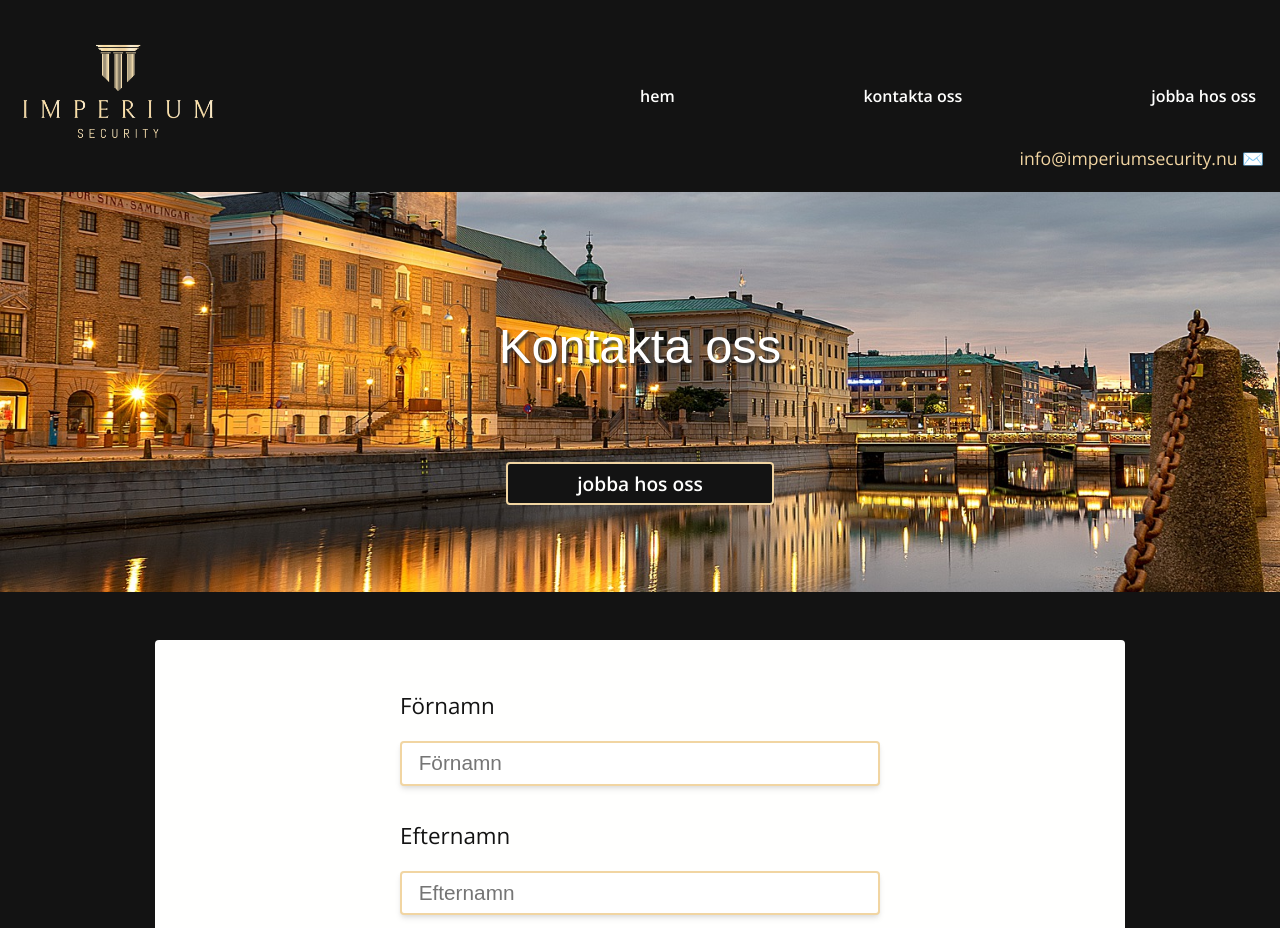
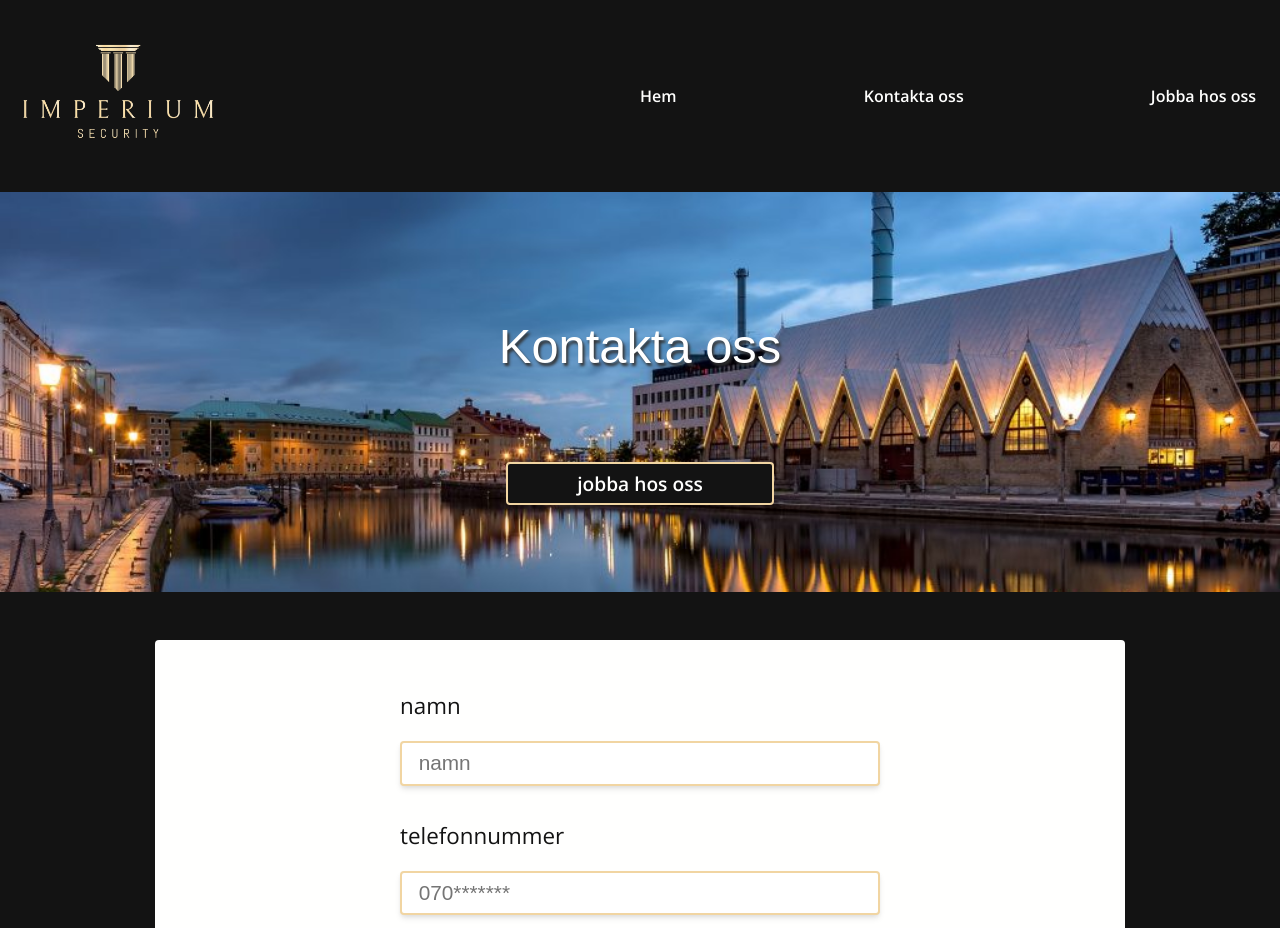
Before and after one commit to masiuciszek/imperiumsecurity, a Gatsby site: page /kontakt in a window 1280 px wide. Shown: the top 928 px of the page. Built offline with nearby package versions, Linux system fonts and the light colour scheme; Gatsby itself is replaced by a stand-in of ours; a web font is replaced by a local one.

Commit message:
small fix

```diff
--- a/gatsby-config.js
+++ b/gatsby-config.js
@@ -10,15 +10,15 @@
     contact: "info@imperiumsecurity.nu",
     pageRoutes: [
       {
-        name: "hem",
+        name: "Hem",
         path: "/",
       },
       {
-        name: "kontakta oss",
+        name: "Kontakta oss",
         path: "/kontakt",
       },
       {
-        name: "jobba hos oss",
+        name: "Jobba hos oss",
         path: "/jobba-hos-oss",
       },
     ],
--- a/src/components/CaptureText.tsx
+++ b/src/components/CaptureText.tsx
@@ -14,7 +14,6 @@
   padding: 1em;
   ${handleFlex("column", "center", "center")};
   h2 {
-    text-transform: capitalize;
     border-bottom: 2px solid ${({ theme: { colors } }) => colors.button};
   }
   p {
@@ -26,7 +25,6 @@
   captureText,
   captureTitle,
 }) => {
-  const variants = {};
   return (
     <StyledCapture
       initial={{ opacity: 0, x: "-1000%" }}
--- a/src/components/elements/ContactForm.tsx
+++ b/src/components/elements/ContactForm.tsx
@@ -26,17 +26,17 @@
       >
         <input type="hidden" name="form-name" value="contact" />
         <FormGroup>
-          <Label htmlFor="förnamn">
-            <span>Förnamn</span>
+          <Label htmlFor="namn">
+            <span>namn</span>
           </Label>
-          <Input type="text" placeholder="Förnamn" name="förnamn" />
+          <Input type="text" placeholder="namn" name="namn" />
         </FormGroup>
 
         <FormGroup>
-          <Label htmlFor="efternamn">
-            <span>Efternamn</span>
+          <Label htmlFor="telefonnummer">
+            <span>telefonnummer</span>
           </Label>
-          <Input type="text" placeholder="Efternamn" name="efternamn" />
+          <Input type="number" placeholder="070*******" name="telefonnummer" />
         </FormGroup>
 
         <FormGroup>
@@ -54,7 +54,7 @@
           <Text name="epost"></Text>
         </FormGroup>
 
-        <BtnSubmit>Kontakta oss</BtnSubmit>
+        <BtnSubmit>kontakta oss</BtnSubmit>
       </Form>
     </motion.section>
   );
--- a/src/components/layout/Nav.tsx
+++ b/src/components/layout/Nav.tsx
@@ -113,11 +113,6 @@
         className="layout-navigation-list-Icon"
         icon={lightIcon.node}
       />
-
-      <ContactInfo href={`mailto: ${pageRoutes.siteMetadata.contact}`}>
-        <span className="large"> {pageRoutes.siteMetadata.contact} ✉️ </span>
-        <span className="small">{pageRoutes.siteMetadata.contact} ✉️ </span>
-      </ContactInfo>
     </nav>
   );
 };
@@ -128,3 +123,10 @@
   ${handleFlex("row", "space-between", "center")};
   position: relative;
 `;
+
+{
+  /* <ContactInfo href={`mailto: ${pageRoutes.siteMetadata.contact}`}>
+        <span className="large"> {pageRoutes.siteMetadata.contact} ✉️ </span>
+        <span className="small">{pageRoutes.siteMetadata.contact} ✉️ </span>
+      </ContactInfo> */
+}
--- a/src/components/styled/Form.tsx
+++ b/src/components/styled/Form.tsx
@@ -75,7 +75,6 @@
   border: 2px solid ${({ theme }) => theme.colors.button};
   padding: 0.4em;
   transition: ${({ theme }) => theme.transition.mainTransition};
-  text-transform: capitalize;
   box-shadow: ${({ theme }) => theme.shadow.elevations[3]};
   &:hover {
     box-shadow: ${({ theme }) => theme.shadow.elevations[4]};
--- a/src/components/styled/Links.tsx
+++ b/src/components/styled/Links.tsx
@@ -3,7 +3,6 @@
 import { above, below } from "../../utils/helpers";
 
 export const HoverLink = styled(Link)`
-  text-transform: capitalize;
   display: block;
   position: relative;
   transition: ${({ theme }) => theme.transition.mainTransition};
@@ -57,7 +56,6 @@
   right: 1rem;
   .small {
     font-size: 0.9em;
-    text-transform: capitalize;
     ${above.small`
       display: none;
     `}
--- a/src/pages/jobba-hos-oss.tsx
+++ b/src/pages/jobba-hos-oss.tsx
@@ -33,7 +33,7 @@
           className="contact-us-title"
           title="Arbeta med oss"
           isCta
-          ctaPath="kontakt"
+          ctaPath="kontakta oss"
         />
       </Hero>
       <Page>
```
Also changed, not shown: src/components/elements/RequirementWrapper.tsx (+7 -7 lines), src/images/gbg-bild.jpg (deleted).
